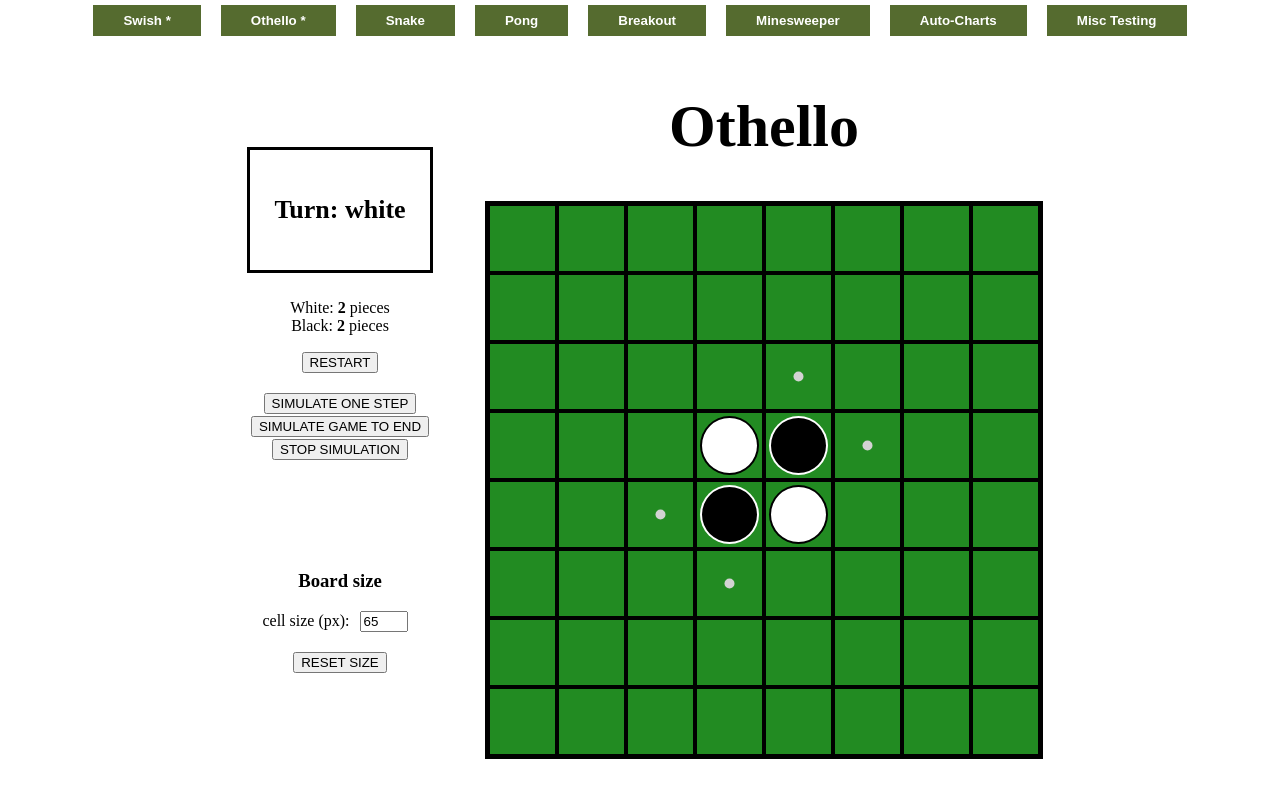
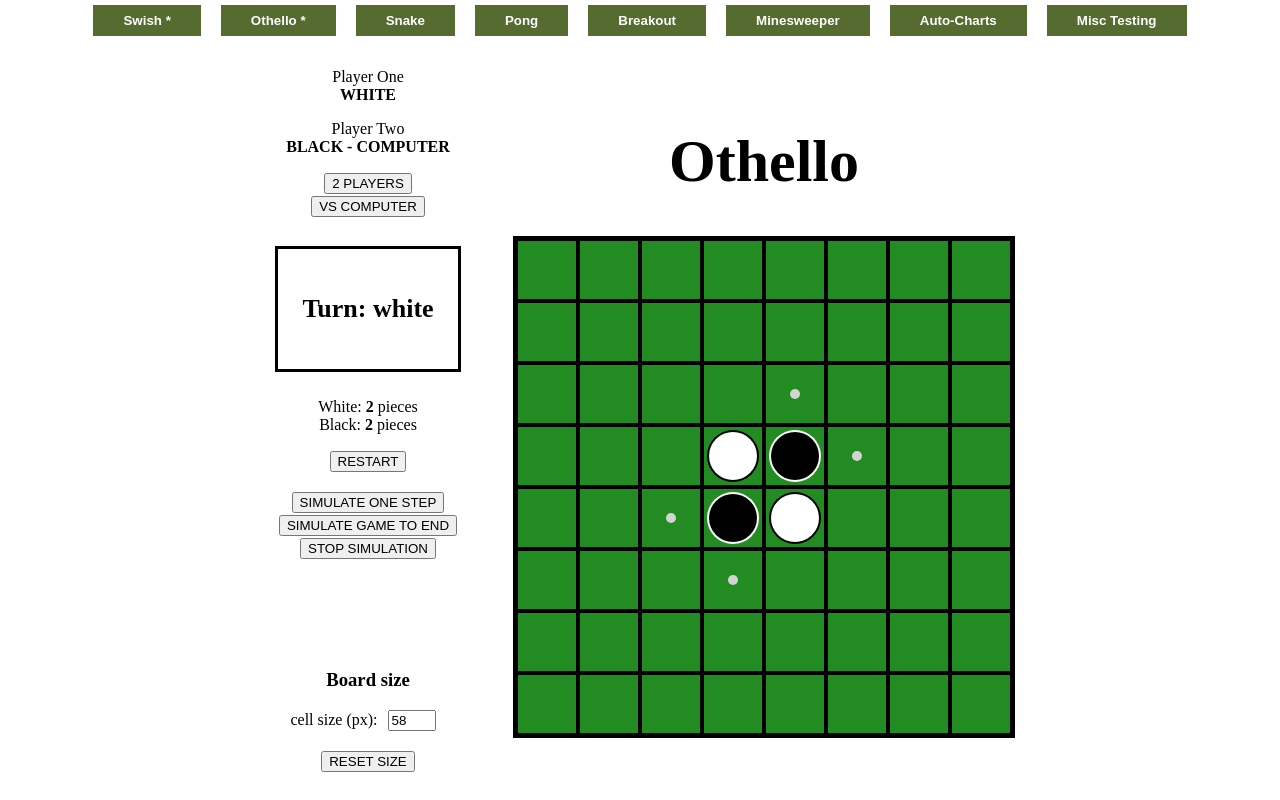
Before and after one commit to apoyhonen/base, a Vue app: page / in a window 1280 px wide. Built offline with nearby package versions, Linux system fonts and the light colour scheme.

Commit message:
othello improve simulation settings; add CPU opponent option (set as default)

```diff
--- a/src/apps/OthelloApp.vue
+++ b/src/apps/OthelloApp.vue
@@ -4,6 +4,14 @@
     <tr>
 
       <td>
+        <p>Player One<br><b>{{ playerOne === 1 ? 'WHITE' : 'BLACK' }}</b></p>
+        <p>Player Two<br><b>{{ playerOne === 1 ? 'BLACK' : 'WHITE' }}{{ cpuOpponent ? ' - COMPUTER' : '' }}</b></p>
+
+        <button class="controls-button"  @click="cpuOpponent = false">2 PLAYERS</button>
+        <br>
+        <button class="controls-button"  @click="cpuOpponent = true">VS COMPUTER</button>
+        <br><br>
+
         <span :class="currentPlayerRef === 1 ? 'player-white' : 'player-black'">
           Turn: {{ currentPlayerRef === 1 ? 'white' : 'black' }}
         </span>
@@ -59,7 +67,7 @@
 <script setup>
 
 import OthelloCell from "@/components/OthelloCell.vue";
-import { computed, onMounted, ref } from "vue";
+import { computed, onMounted, ref, watch } from "vue";
 import { randomIntBetween } from "@/util/MathUtil";
 import {
   initGrid,
@@ -92,7 +100,14 @@
 
 // game
 
+const playerOne = ref(1);
+const cpuOpponent = ref(true); // cpu opponent by default
 const currentPlayerRef = ref(1);
+watch(cpuOpponent, () => {
+  // if turning CPU opponent on and is Player Two turn, run single simulation step straight away
+  if (isCpuOpponentTurn()) runSingleSimulationStep();
+})
+
 const whitePieces = computed(() => sumValuesCount(grid.value, 1));
 const blackPieces = computed(() => sumValuesCount(grid.value, 2));
 
@@ -114,6 +129,7 @@
 
   // random player starts
   setCurrentPlayer(randomIntBetween(1, 2));
+  playerOne.value = currentPlayerRef.value;
   resetPossibleMoves(true);
 }
 
@@ -135,13 +151,17 @@
       const winnerTiles = Math.max(whitePieces.value, blackPieces.value);
       winText += winnerName + ' has won with a score of ' + winnerTiles + ':' + (64 - winnerTiles) + '. Congratulations!'
     }
-    alert(winText);
-    resetGame();
+
+    requestAnimationFrame(() => {
+      alert(winText);
+      resetGame();
+    })
 
     return true;
   } else {
     togglePlayer();
     resetPossibleMoves(true);
+    runCpuMoveIfApplicable();
   }
   return false;
 }
@@ -152,11 +172,20 @@
 
   if (!isPossibleMoves()) {
     if (tryAgain) {
+      alert('No possible moves! ' + (isCpuOpponentTurn() ? 'Computer has passed their turn.' : 'Turn passed!'));
       togglePlayer();
-      alert('No possible moves! Turn passed!');
       resetPossibleMoves(false);
+      requestAnimationFrame(() => runCpuMoveIfApplicable());
     }
   }
+}
+
+function runCpuMoveIfApplicable(){
+  if (isCpuOpponentTurn()) runSingleSimulationStep();
+}
+
+function isCpuOpponentTurn() {
+  return cpuOpponent.value && playerOne.value !== currentPlayerRef.value;
 }
 
 function isPossibleMoves() {
```
